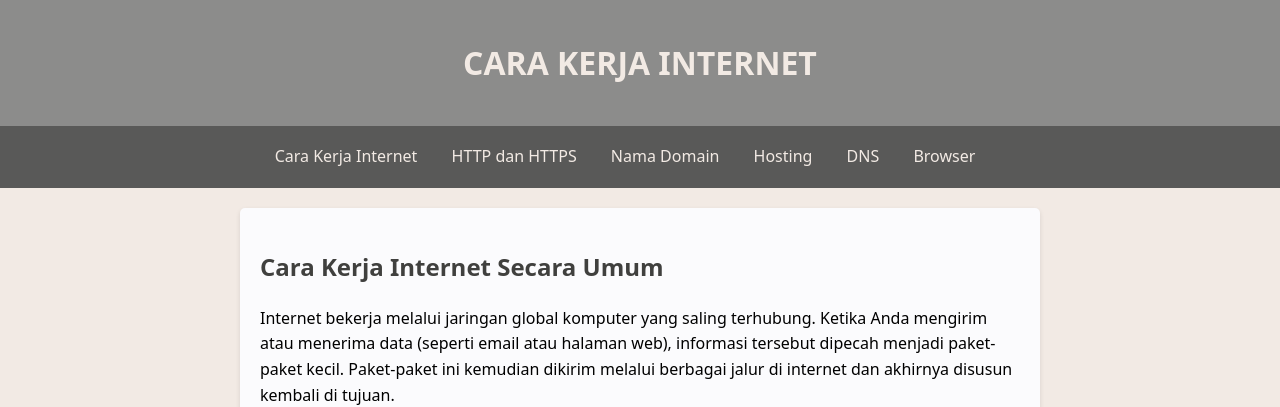
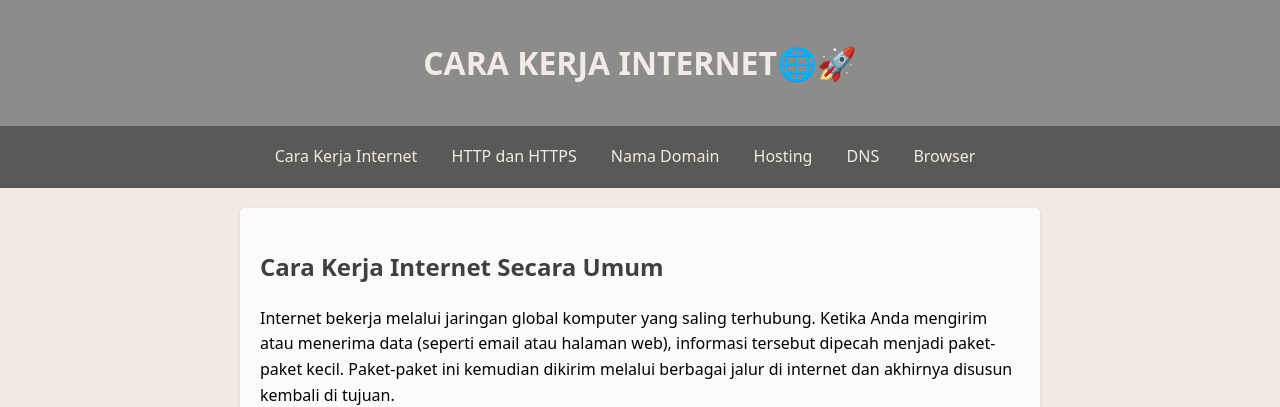
Before and after one commit to Lalaa30/cara_kerja_Internet, a plain HTML site: page index.html in a window 1280 px wide. Shown: the top 407 px of the page. Drawn offline with Linux system fonts and the light colour scheme.

Commit message:
Update index.html

```diff
--- a/index.html
+++ b/index.html
@@ -8,7 +8,7 @@
 </head>
 <body>
     <header>
-        <h1> CARA KERJA INTERNET</h1>
+        <h1> CARA KERJA INTERNET🌐🚀</h1>
     </header>
     <nav>
         <button id="menuToggle">Menu</button>
@@ -26,7 +26,7 @@
         <section id="cara-kerja-internet">
             <h2>Cara Kerja Internet Secara Umum</h2>
             <p>Internet bekerja melalui jaringan global komputer yang saling terhubung. Ketika Anda mengirim atau menerima data (seperti email atau halaman web), informasi tersebut dipecah menjadi paket-paket kecil. Paket-paket ini kemudian dikirim melalui berbagai jalur di internet dan akhirnya disusun kembali di tujuan.</p>
-            <img src="https://www.initialboard.com/wp-content/uploads/2023/01/cara-kerja-internet.jpg" alt="Diagram cara kerja internet" class="section-image">
+            <img src="https://image.slidesharecdn.com/carakerjainternet-131118084442-phpapp02/95/cara-kerja-internet-4-1024.jpg" alt="Diagram cara kerja internet" class="section-image">
             <p class="source">Sumber: <a href="https://computer.howstuffworks.com/internet/basics/internet.htm">How Stuff Works</a></p>
         </section>
 
```
